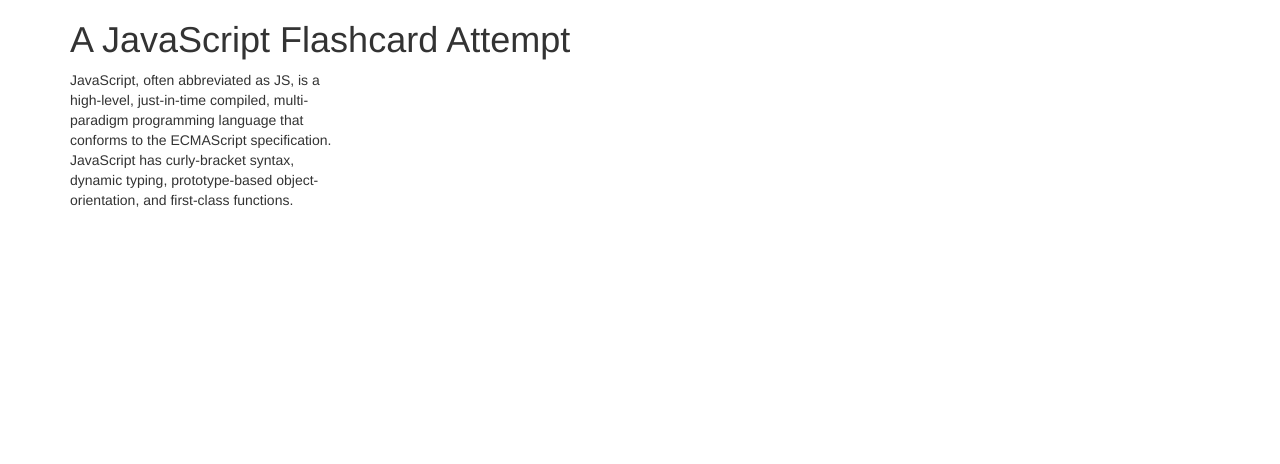
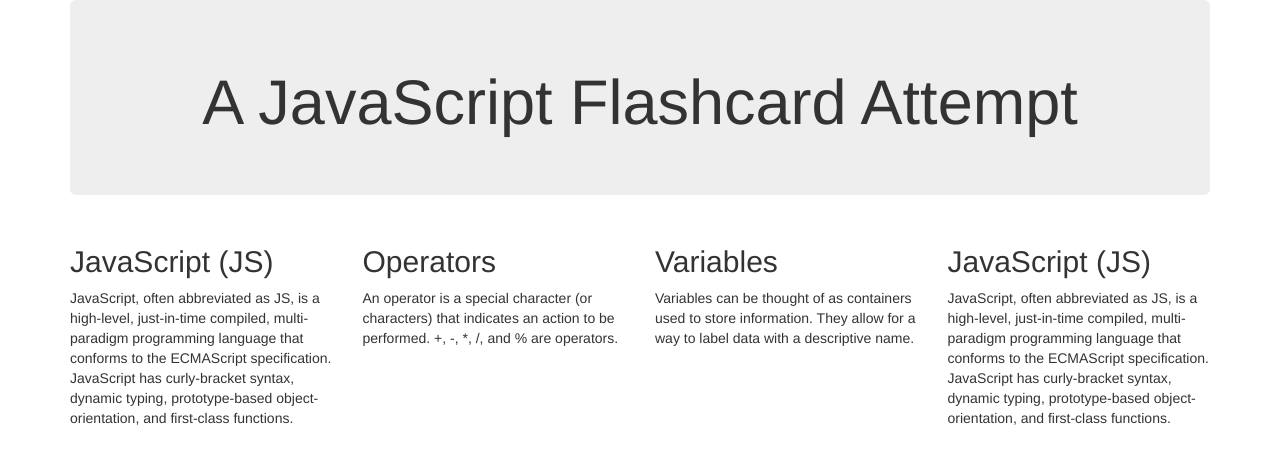
Before and after one commit to SPdowns/flashcard, a plain HTML site: page index.html in a window 1280 px wide. Drawn offline with Linux system fonts and the light colour scheme.

Commit message:
add definitions and spans

```diff
--- a/css/styles.css
+++ b/css/styles.css
@@ -0,0 +1,3 @@
+.jumbotron {
+  text-align: center;
+}
--- a/index.html
+++ b/index.html
@@ -11,12 +11,34 @@
 </head>
 <body>
   <div class="container">
-    <h1>A JavaScript Flashcard Attempt</h1>
+    <div class="jumbotron">
+      <h1>A JavaScript Flashcard Attempt</h1>
+    </div>
     <div class="row">
       <div class="col-md-3">
-        <div>
-          JavaScript, often abbreviated as JS, is a high-level, just-in-time compiled, multi-paradigm programming language that conforms to the ECMAScript specification. JavaScript has curly-bracket syntax, dynamic typing, prototype-based object-orientation, and first-class functions.
-        </div>
+        <h2><span class="clickable">JavaScript (JS)</span></h2>
+          <div>
+            <p>JavaScript, often abbreviated as JS, is a high-level, just-in-time compiled, multi-paradigm programming language that conforms to the ECMAScript specification. JavaScript has curly-bracket syntax, dynamic typing, prototype-based object-orientation, and first-class functions.</span>
+            </p>
+          </div>
+      </div>
+      <div class="col-md-3">
+        <h2>Operators</h2>
+          <div>
+            An operator is a special character (or characters) that indicates an action to be performed. +, -, *, /, and % are operators.
+          </div>
+      </div>
+      <div class="col-md-3">
+        <h2>Variables</h2>
+          <div>
+            Variables can be thought of as containers used to store information. They allow for a way to label data with a descriptive name.
+          </div>
+      </div>
+      <div class="col-md-3">
+        <h2>JavaScript (JS)</h2>
+          <div>
+            JavaScript, often abbreviated as JS, is a high-level, just-in-time compiled, multi-paradigm programming language that conforms to the ECMAScript specification. JavaScript has curly-bracket syntax, dynamic typing, prototype-based object-orientation, and first-class functions.
+          </div>
       </div>
     </div>
   </div>
--- a/js/scripts.js
+++ b/js/scripts.js
@@ -0,0 +1,5 @@
+$(document).ready(function() {
+  $(".clickable").click(function()
+    $("#show-card").toggle();
+    $("#hide-card").toggle();
+}
```
